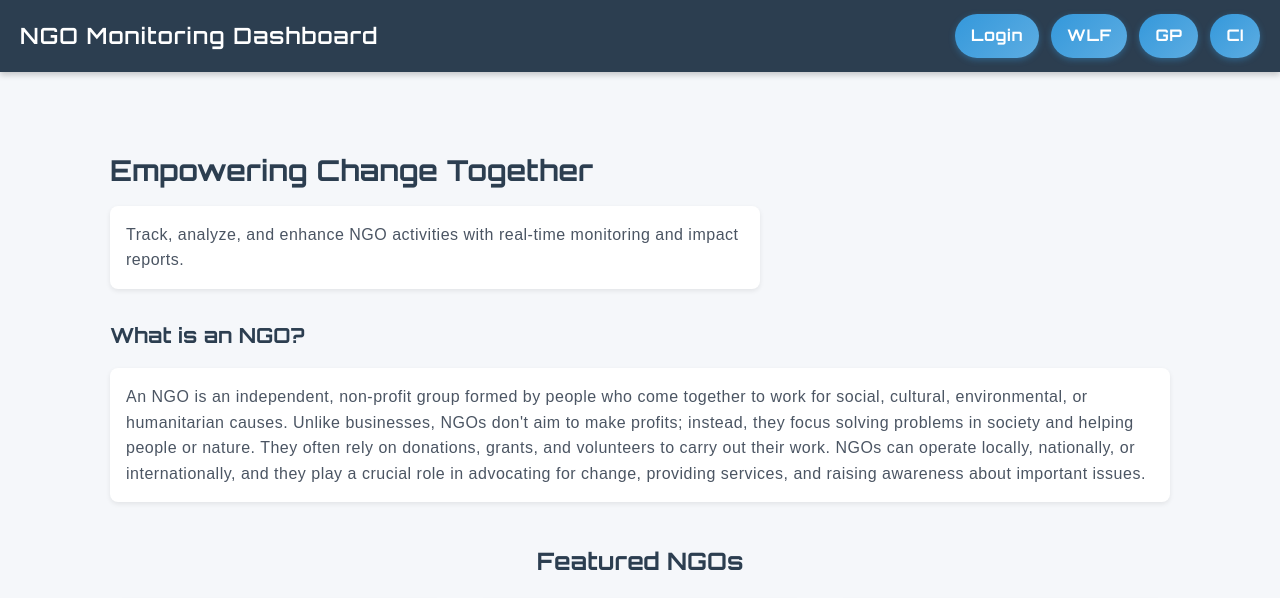
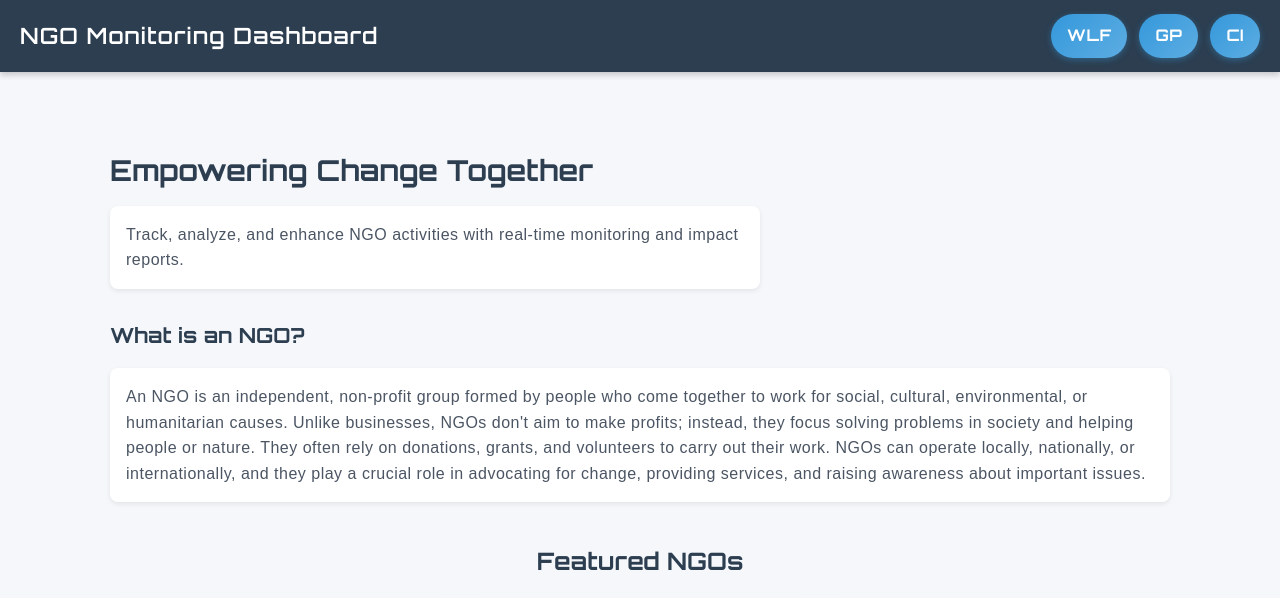
Before and after one commit to Pratham-196/NGO_Interface, a website: page index.html in a window 1280 px wide. Shown: the top 598 px of the page. Drawn offline with Linux system fonts and the light colour scheme.

Commit message:
Update index.html

```diff
--- a/index.html
+++ b/index.html
@@ -13,7 +13,6 @@
   <header class="site-header">
     <h1 class="site-title">NGO Monitoring Dashboard</h1>
     <nav class="site-nav">
-      <a class="btn-NGO_1" href="login.html">Login</a>
       <a class="btn-NGO_1" href="wlf/index.html">WLF</a>
       <a class="btn-NGO_2" href="greenpeace.html">GP</a>
       <a class="btn-NGO_3" href="careinternational/index.html">CI</a>
```
